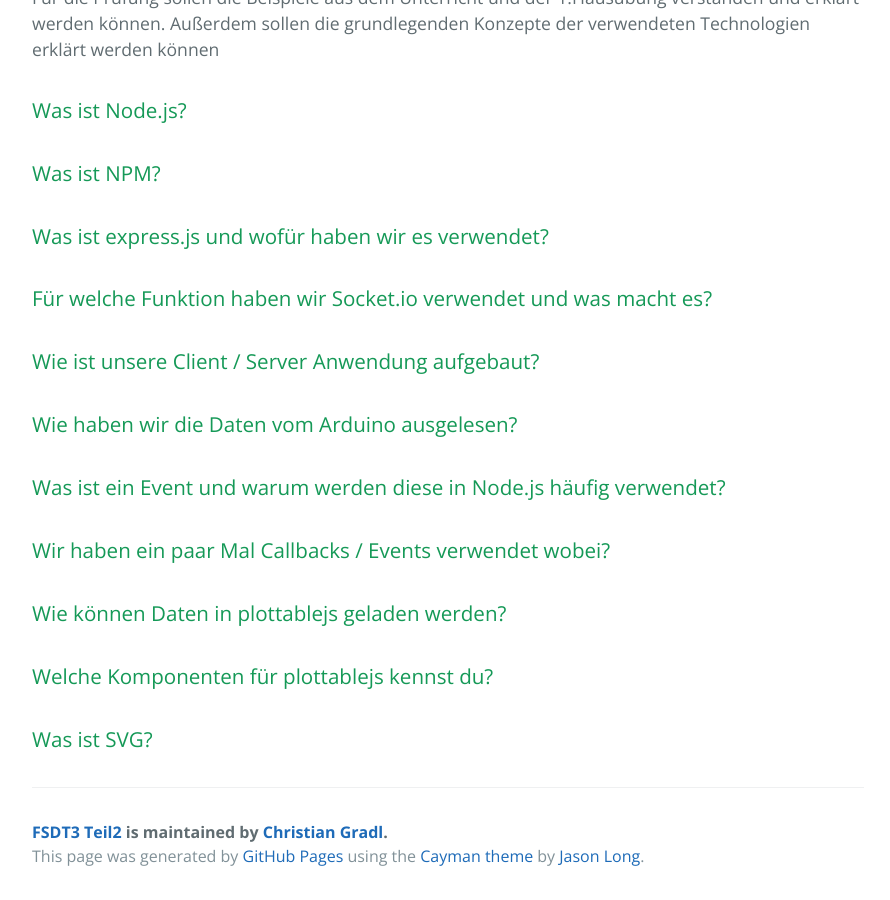
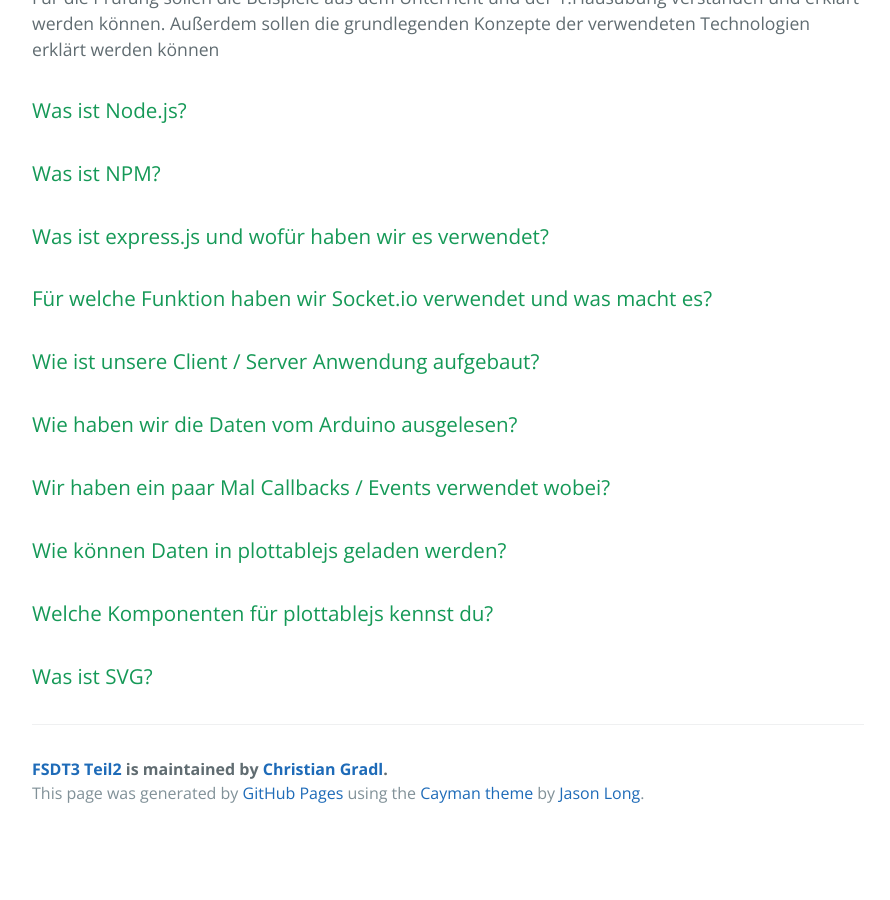
Before and after one commit to chrisgradl/FSDT3, a Jekyll site: the page built from _posts/2016-05-28-projektabgabe.markdown, in a window 1280 px wide and 900 px high, scrolled down 1277 px. Shown: the whole window, without its empty margins (192-1082 px from the left). Built offline with Jekyll 4.4.1, drawn with Linux system fonts in a browser that asks for light colours; after the commit the page ends 2114 px from its top, so only the background shows below that.

Commit message:
updated post

```diff
--- a/_posts/2016-05-28-projektabgabe.markdown
+++ b/_posts/2016-05-28-projektabgabe.markdown
@@ -45,8 +45,6 @@
 
 ### Wie haben wir die Daten vom Arduino ausgelesen?
 
-### Was ist ein Event und warum werden diese in Node.js häufig verwendet?
-
 ### Wir haben ein paar Mal Callbacks / Events verwendet wobei?
 
 ### Wie können Daten in plottablejs geladen werden?
```
